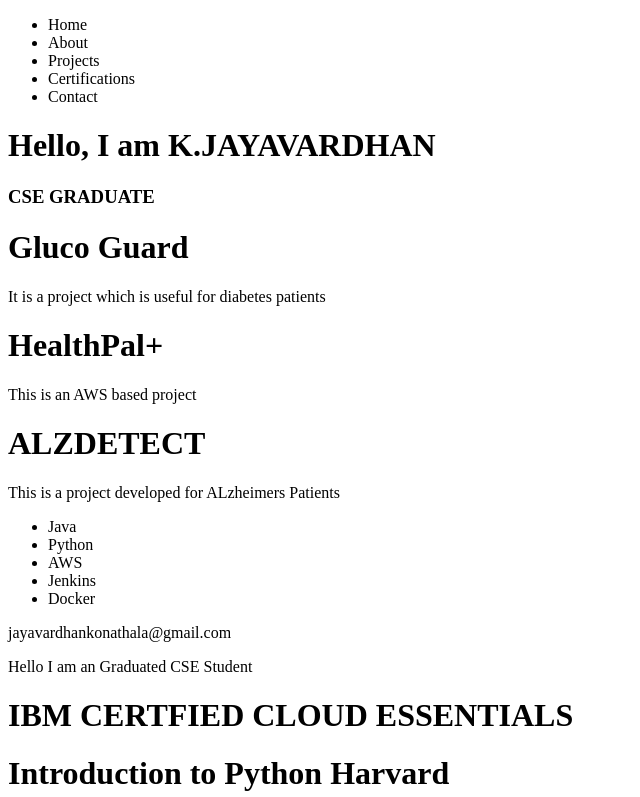
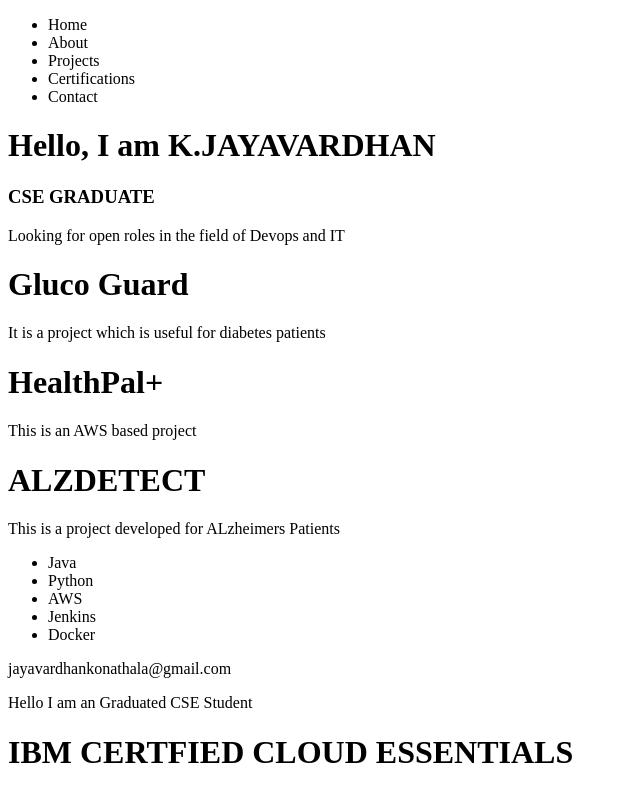
Before and after one commit to Jayavardhan56/My-Portfolio, a React app in the folder portfolio/: page / in a window 1280 px wide. Shown: the top 797 px of the page, without its empty margins (0-640 px from the left). Built offline with nearby package versions, Linux system fonts and the light colour scheme; the HTML template or start-up script is replaced by a standard one.

Commit message:
Update Home.jsx

```diff
--- a/portfolio/src/components/Home.jsx
+++ b/portfolio/src/components/Home.jsx
@@ -3,6 +3,7 @@ export default function Home(){
         <>
         <h1> Hello, I am K.JAYAVARDHAN</h1>
         <h3>CSE GRADUATE</h3>
+        <p>Looking for open roles in the field of Devops and IT</p>
         </>
     );
 }
```
